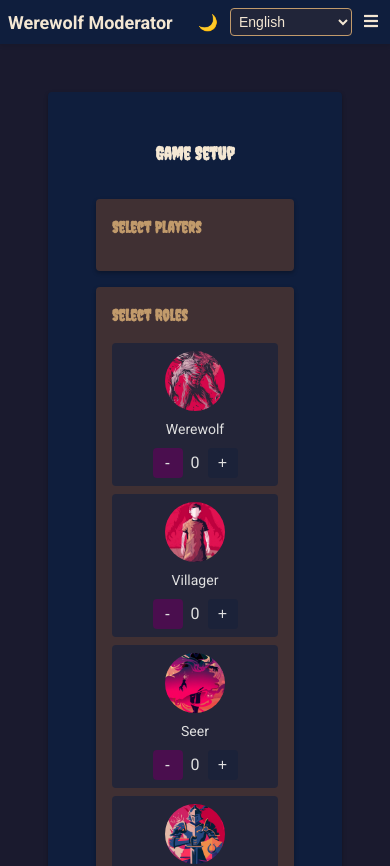
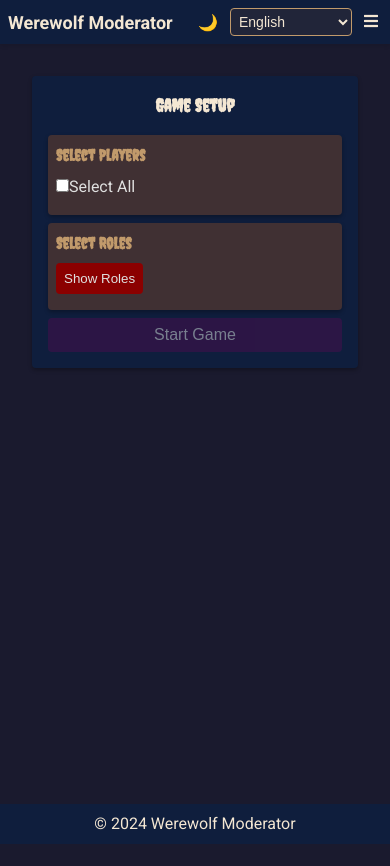
Before and after one commit to Salahalioui/LoupGarou_Game, a Vue app: page /game in a window 390 px wide. Shown: the top 866 px of the page. After the commit the page ends 844 px from the top, so only its background shows below. Built offline with nearby package versions, Linux system fonts and the light colour scheme.

Commit message:
Enhanced Ui for Mobile View

```diff
--- a/src/components/GameSetupComponent.vue
+++ b/src/components/GameSetupComponent.vue
@@ -1,8 +1,18 @@
 <template>
   <div class="game-setup">
     <h3 class="setup-title">{{ $t("gameSetup.title") }}</h3>
+
     <div class="setup-section">
       <h4 class="section-subtitle">{{ $t("gameSetup.selectPlayers") }}</h4>
+      <div class="select-all">
+        <input
+          type="checkbox"
+          id="select-all-players"
+          v-model="selectAllPlayers"
+          @change="toggleAllPlayers"
+        />
+        <label for="select-all-players">{{ $t("gameSetup.selectAll") }}</label>
+      </div>
       <div class="player-grid">
         <div v-for="player in players" :key="player.id" class="player-item">
           <input
@@ -15,10 +25,16 @@
         </div>
       </div>
     </div>
+
     <div class="setup-section">
       <h4 class="section-subtitle">{{ $t("gameSetup.selectRoles") }}</h4>
-      <div class="role-grid">
-        <div v-for="role in allRoles" :key="role.id" class="role-item">
+      <button @click="toggleRoleList" class="toggle-roles-btn">
+        {{
+          showAllRoles ? $t("gameSetup.hideRoles") : $t("gameSetup.showRoles")
+        }}
+      </button>
+      <div class="role-grid" :class="{ 'show-all': showAllRoles }">
+        <div v-for="role in visibleRoles" :key="role.id" class="role-item">
           <img
             :src="role.image"
             :alt="$t(`roles.${role.id}.name`)"
@@ -43,6 +59,7 @@
         </div>
       </div>
     </div>
+
     <button @click="startGame" :disabled="!isValidSetup" class="start-game-btn">
       {{ $t("gameSetup.startGame") }}
     </button>
@@ -59,6 +76,8 @@ export default {
     return {
       selectedPlayers: [],
       roleCount: {},
+      showAllRoles: false,
+      selectAllPlayers: false,
     };
   },
   computed: {
@@ -77,6 +96,12 @@ export default {
         this.selectedPlayers.length > 0 &&
         this.totalRoles === this.selectedPlayers.length
       );
+    },
+    visibleRoles() {
+      if (this.showAllRoles) {
+        return this.allRoles;
+      }
+      return this.allRoles.filter((role) => this.roleCount[role.id] > 0);
     },
   },
   methods: {
@@ -97,6 +122,22 @@ export default {
         this.$emit("game-start", gameSetup);
       }
     },
+    toggleRoleList() {
+      this.showAllRoles = !this.showAllRoles;
+    },
+    toggleAllPlayers() {
+      if (this.selectAllPlayers) {
+        this.selectedPlayers = this.players.map((player) => player.id);
+      } else {
+        this.selectedPlayers = [];
+      }
+    },
+  },
+  watch: {
+    selectedPlayers() {
+      this.selectAllPlayers =
+        this.selectedPlayers.length === this.players.length;
+    },
   },
 };
 </script>
@@ -107,8 +148,7 @@ export default {
 .game-setup {
   display: flex;
   flex-direction: column;
-  gap: $spacing-medium;
-  padding: $spacing-medium;
+  gap: $spacing-small;
 }
 
 .setup-title {
@@ -116,47 +156,67 @@ export default {
   font-size: $font-size-large;
   text-align: center;
   color: $moon-color;
-  margin-bottom: $spacing-medium;
+  margin-bottom: $spacing-small;
 }
 
 .setup-section {
   background-color: rgba($wolf-color, 0.8);
   border-radius: $border-radius;
-  padding: $spacing-medium;
+  padding: $spacing-small;
   box-shadow: $box-shadow;
 }
 
 .section-subtitle {
   font-family: $font-family-heading;
   font-size: $font-size-normal;
-  margin-bottom: $spacing-medium;
+  margin-bottom: $spacing-small;
   color: $accent-color;
 }
 
-.player-grid,
-.role-grid {
+.select-all {
+  margin-bottom: $spacing-small;
+}
+
+.player-grid {
   display: grid;
-  grid-template-columns: repeat(auto-fill, minmax(140px, 1fr));
+  grid-template-columns: repeat(auto-fill, minmax(120px, 1fr));
   gap: $spacing-small;
 }
 
-.player-item,
-.role-item {
+.player-item {
   display: flex;
-  flex-direction: column;
   align-items: center;
   background-color: rgba($night-color, 0.6);
   padding: $spacing-small;
   border-radius: $border-radius;
-  text-align: center;
+}
+
+.role-grid {
+  display: grid;
+  grid-template-columns: repeat(auto-fill, minmax(100px, 1fr));
+  gap: $spacing-small;
+  max-height: 300px;
+  overflow-y: auto;
+
+  &.show-all {
+    max-height: none;
+  }
+}
+
+.role-item {
+  background-color: rgba($wolf-color, 0.8);
+  border-radius: $border-radius;
+  padding: $spacing-small;
+  display: flex;
+  flex-direction: column;
+  align-items: center;
 }
 
 .role-image {
-  width: 60px;
-  height: 60px;
+  width: 50px;
+  height: 50px;
   object-fit: cover;
   border-radius: 50%;
-  margin-bottom: $spacing-small;
 }
 
 .role-name {
@@ -171,9 +231,9 @@ export default {
   gap: $spacing-small;
 
   button {
-    width: 30px;
-    height: 30px;
-    font-size: $font-size-normal;
+    width: 24px;
+    height: 24px;
+    font-size: $font-size-small;
     padding: 0;
     display: flex;
     justify-content: center;
@@ -191,68 +251,56 @@ export default {
   }
 }
 
-.start-game-btn {
-  width: 100%;
-  padding: $spacing-medium;
-  font-size: $font-size-normal;
+.toggle-roles-btn {
+  margin-bottom: $spacing-small;
+  padding: $spacing-small;
   background-color: $secondary-color;
   color: $text-color;
   border: none;
   border-radius: $border-radius;
   cursor: pointer;
-  transition: background-color $transition-speed ease;
+}
 
-  &:hover:not(:disabled) {
-    background-color: darken($secondary-color, 10%);
-  }
+.start-game-btn {
+  padding: $spacing-small;
+  font-size: $font-size-normal;
+  background-color: $primary-color;
+  color: $text-color;
+  border: none;
+  border-radius: $border-radius;
+  cursor: pointer;
 
   &:disabled {
-    background-color: rgba($night-color, 0.4);
+    opacity: 0.5;
     cursor: not-allowed;
   }
 }
 
-// Tablet and larger screens
 @media (min-width: $breakpoint-tablet) {
   .game-setup {
-    padding: $spacing-large;
-    gap: $spacing-large;
-  }
-
-  .setup-title {
-    font-size: $font-size-xlarge;
-  }
-
-  .section-subtitle {
-    font-size: $font-size-large;
-  }
-
-  .player-grid,
-  .role-grid {
-    grid-template-columns: repeat(auto-fill, minmax(160px, 1fr));
     gap: $spacing-medium;
   }
 
-  .role-image {
-    width: 80px;
-    height: 80px;
+  .setup-section {
+    padding: $spacing-medium;
   }
 
-  .role-name {
-    font-size: $font-size-normal;
-  }
-}
-
-// Desktop screens
-@media (min-width: $breakpoint-desktop) {
-  .game-setup {
-    max-width: 1200px;
-    margin: 0 auto;
+  .player-grid {
+    grid-template-columns: repeat(auto-fill, minmax(150px, 1fr));
   }
 
-  .player-grid,
   .role-grid {
-    grid-template-columns: repeat(auto-fill, minmax(180px, 1fr));
+    grid-template-columns: repeat(auto-fill, minmax(120px, 1fr));
+  }
+
+  .role-image {
+    width: 60px;
+    height: 60px;
+  }
+
+  .start-game-btn {
+    padding: $spacing-medium;
+    font-size: $font-size-large;
   }
 }
 </style>
--- a/src/components/PlayerRoleRevealComponent.vue
+++ b/src/components/PlayerRoleRevealComponent.vue
@@ -3,18 +3,6 @@
     <h3>{{ $t("playerRoleReveal.title") }}</h3>
     <div v-if="currentPlayer" class="player-card">
       <h4>{{ currentPlayer.name }}</h4>
-      <div class="role-info" :class="{ 'role-hidden': !isRevealed }">
-        <img
-          v-if="currentPlayer.role.image"
-          :src="currentPlayer.role.image"
-          :alt="$t(`roles.${currentPlayer.role.id}.name`)"
-          class="role-image"
-        />
-        <div v-else class="role-image placeholder-image">
-          {{ $t(`roles.${currentPlayer.role.id}.name`).charAt(0) }}
-        </div>
-        <p class="role-name">{{ $t(`roles.${currentPlayer.role.id}.name`) }}</p>
-      </div>
       <button @click="toggleReveal" class="reveal-button">
         {{
           isRevealed
@@ -23,6 +11,11 @@
         }}
       </button>
     </div>
+    <RolePopup
+      v-if="isRevealed && currentPlayer"
+      :role="currentPlayer.role"
+      @close="toggleReveal"
+    />
     <div class="navigation-buttons">
       <button @click="previousPlayer" :disabled="currentPlayerIndex === 0">
         &larr; {{ $t("playerRoleReveal.previous") }}
@@ -46,9 +39,13 @@
 <script>
 import { mapState } from "vuex";
 import { getPredefinedRoles } from "@/data/predefinedRoles";
+import RolePopup from "@/components/RolePopup.vue";
 
 export default {
   name: "PlayerRoleRevealComponent",
+  components: {
+    RolePopup,
+  },
   props: {
     gameSetup: {
       type: Object,
@@ -143,34 +140,6 @@ export default {
   margin-bottom: $spacing-medium;
 }
 
-.role-info {
-  transition: opacity 0.3s ease;
-  display: flex;
-  flex-direction: column;
-  align-items: center;
-  justify-content: center;
-  width: 100%;
-  height: 100%;
-}
-
-.role-hidden {
-  opacity: 0;
-  pointer-events: none;
-}
-
-.role-image {
-  width: 80%;
-  height: auto;
-  max-height: 60vh;
-  object-fit: contain;
-  margin-bottom: 1rem;
-}
-
-.role-name {
-  font-size: 1.4rem;
-  margin-bottom: 0.5rem;
-}
-
 .reveal-button {
   padding: $spacing-small $spacing-medium;
   font-size: $font-size-normal;
--- a/src/locales/ar-DZ.json
+++ b/src/locales/ar-DZ.json
@@ -283,7 +283,10 @@
     "title": "إعداد اللعبة",
     "selectPlayers": "اختر اللاعبين",
     "selectRoles": "اختر الأدوار",
-    "startGame": "ابدأ اللعبة"
+    "startGame": "ابدأ اللعبة",
+    "selectAll": "اختر الكل",
+    "hideRoles": "إخفاء الأدوار",
+    "showRoles": "إظهار الأدوار"
   },
   "about": {
     "title": "معلومات عن مشرف لعبة الذئب",
--- a/src/locales/dz-DZ.json
+++ b/src/locales/dz-DZ.json
@@ -181,7 +181,10 @@
       "title": "إعداد اللعبة",
       "selectPlayers": "اختر اللاعبين",
       "selectRoles": "اختر الأدوار",
-      "startGame": "ابدأ اللعبة"
+      "startGame": "ابدأ اللعبة",
+      "selectAll": "اختر الكل",
+      "hideRoles": "إخفاء الأدوار",
+      "showRoles": "إظهار الأدوار"
     },
     "about": {
       "title": "معلومات عن مشرف لعبة الذئب",
--- a/src/locales/en.json
+++ b/src/locales/en.json
@@ -253,7 +253,10 @@
     "title": "Game Setup",
     "selectPlayers": "Select Players",
     "selectRoles": "Select Roles",
-    "startGame": "Start Game"
+    "startGame": "Start Game",
+    "selectAll": "Select All",
+    "hideRoles": "Hide Roles",
+    "showRoles": "Show Roles"
   },
   "playerRoleReveal": {
     "title": "Player Role Reveal",
--- a/src/views/GameManagement.vue
+++ b/src/views/GameManagement.vue
@@ -66,31 +66,29 @@ export default {
 .game-management {
   max-width: 100%;
   margin: 0 auto;
-  padding: $spacing-large;
+  padding: $spacing-medium;
   color: $text-color;
-}
-
-.section-title {
-  font-size: $font-size-xlarge;
-  margin-bottom: $spacing-large;
-  text-align: center;
-  color: $moon-color;
 }
 
 .game-container {
   background-color: $night-color;
   border-radius: $border-radius;
-  padding: $spacing-large;
+  padding: $spacing-medium;
   box-shadow: $box-shadow;
   display: flex;
   flex-direction: column;
-  gap: $spacing-large;
+  gap: $spacing-medium;
 }
 
-// Responsive styles
 @media (min-width: $breakpoint-tablet) {
   .game-management {
     max-width: 800px;
+    padding: $spacing-large;
+  }
+
+  .game-container {
+    padding: $spacing-large;
+    gap: $spacing-large;
   }
 }
 </style>
```
